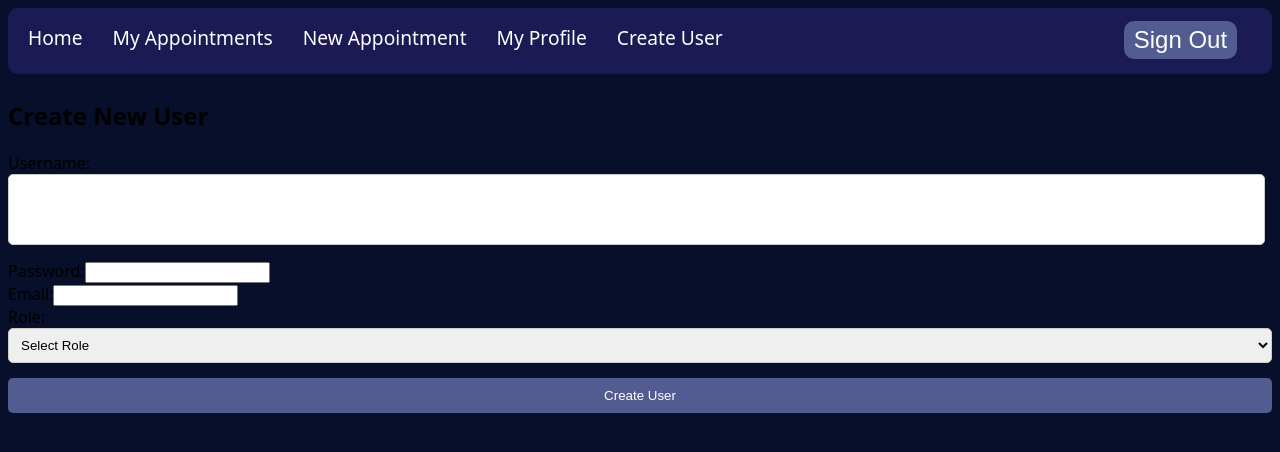
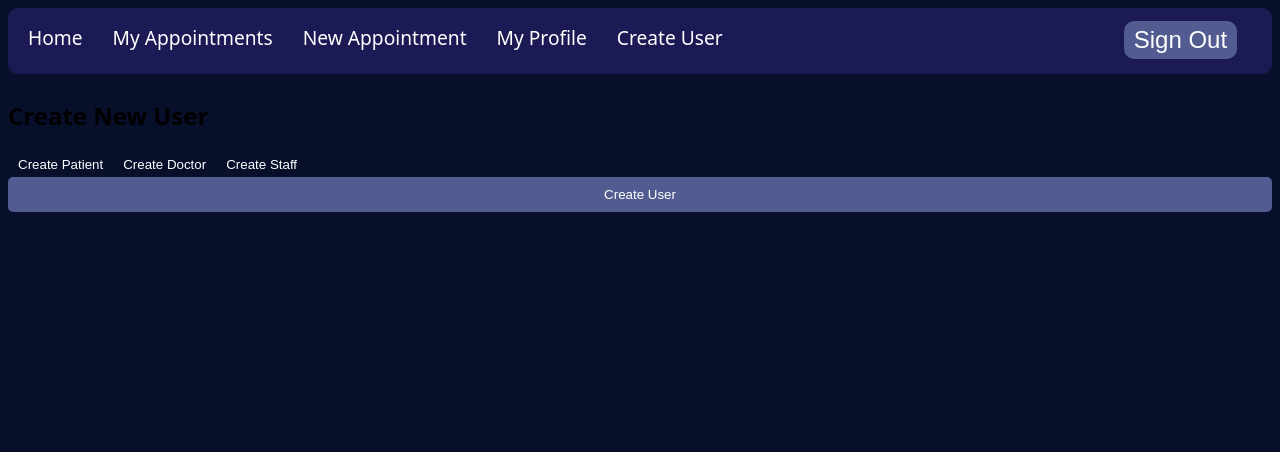
Before and after one commit to danielmp97/COMP231-007-Team-3-W24-, a React (Vite) app in the folder client/: page /create-user in a window 1280 px wide. Shown: the top 452 px of the page. Built offline with nearby package versions, Linux system fonts and the light colour scheme.

Commit message:
ITusercreation2

```diff
--- a/client/src/pages/UserCreation.jsx
+++ b/client/src/pages/UserCreation.jsx
@@ -9,44 +9,125 @@ function UserCreation() {
   const [password, setPassword] = useState('');
   const [email, setEmail] = useState('');
   const [role, setRole] = useState('');
+  const [phone, setPhone] = useState(''); // Add phone state
+  const [gender, setGender] = useState(''); // Add gender state
+  const [age, setAge] = useState(''); // Add age state
+  const [specialty, setSpecialty] = useState('');
 
   // Function to handle form submission
   const handleSubmit = (event) => {
     event.preventDefault();
     // Call API to create user with form data
-    console.log('Form submitted:', { username, password, email, role });
+    console.log('Form submitted:', { username, password, email, role, phone, gender, age });
     // Reset form fields
     setUsername('');
     setPassword('');
     setEmail('');
     setRole('');
+    setPhone('');
+    setGender('');
+    setAge('');
+    setSpecialty('');
   };
 
+  // Function to handle role selection
+  const handleRoleSelect = (selectedRole) => {
+    setRole(selectedRole);
+  };
+
+  // Function to render form fields based on selected role
+  const renderFormFields = () => {
+    switch (role) {
+      case 'patient':
         return (
-    <div className="user-creation-container">
-      <h2>Create New User</h2>
-      <form onSubmit={handleSubmit}>
+          <>
             <div>
-          <label>Username:</label>
+              <label>Name:</label>
               <input type="text" value={username} onChange={(e) => setUsername(e.target.value)} />
-        </div>
-        <div>
-          <label>Password:</label>
-          <input type="password" value={password} onChange={(e) => setPassword(e.target.value)} />
             </div>
             <div>
               <label>Email:</label>
               <input type="email" value={email} onChange={(e) => setEmail(e.target.value)} />
             </div>
             <div>
-          <label>Role:</label>
-          <select value={role} onChange={(e) => setRole(e.target.value)}>
-            <option value="">Select Role</option>
-            <option value="patient">Patient</option>
-            <option value="doctor">Doctor</option>
-            <option value="staff">Staff</option>
+              <label>Phone:</label>
+              <input type="text" value={phone} onChange={(e) => setPhone(e.target.value)} />
+            </div>
+            <div>
+              <label>Gender:</label>
+              <select value={gender} onChange={(e) => setGender(e.target.value)}>
+                <option value="">Select Gender</option>
+                <option value="male">Male</option>
+                <option value="female">Female</option>
               </select>
             </div>
+            <div>
+              <label>Age:</label>
+              <input type="number" value={age} onChange={(e) => setAge(e.target.value)} />
+            </div>
+            <div>
+              <label>Password:</label>
+              <input type="password" value={password} onChange={(e) => setPassword(e.target.value)} />
+            </div>
+          </>
+        );
+        case 'doctor':
+        return (
+          <>
+            <div>
+              <label>Name:</label>
+              <input type="text" value={username} onChange={(e) => setUsername(e.target.value)} />
+            </div>
+            <div>
+              <label>Email:</label>
+              <input type="email" value={email} onChange={(e) => setEmail(e.target.value)} />
+            </div>
+            <div>
+              <label>Phone:</label>
+              <input type="text" value={phone} onChange={(e) => setPhone(e.target.value)} />
+            </div>
+            <div>
+              <label>Specialty:</label>
+              <input type="text" value={specialty} onChange={(e) => setSpecialty(e.target.value)} />
+            </div>
+            <div>
+              <label>Password:</label>
+              <input type="password" value={password} onChange={(e) => setPassword(e.target.value)} />
+            </div>
+          </>
+        );
+      case 'staff':
+        return (
+          <>
+            <div>
+              <label>Name:</label>
+              <input type="text" value={username} onChange={(e) => setUsername(e.target.value)} />
+            </div>
+            <div>
+              <label>Email:</label>
+              <input type="email" value={email} onChange={(e) => setEmail(e.target.value)} />
+            </div>
+            <div>
+              <label>Password:</label>
+              <input type="password" value={password} onChange={(e) => setPassword(e.target.value)} />
+            </div>
+          </>
+        );
+      default:
+        return null;
+    }
+  };
+
+  return (
+    <div className="user-creation-container">
+      <h2>Create New User</h2>
+      <div className="role-buttons">
+        <button onClick={() => handleRoleSelect('patient')}>Create Patient</button>
+        <button onClick={() => handleRoleSelect('doctor')}>Create Doctor</button>
+        <button onClick={() => handleRoleSelect('staff')}>Create Staff</button>
+      </div>
+      <form onSubmit={handleSubmit}>
+        {renderFormFields()}
         <button type="submit">Create User</button>
       </form>
     </div>
```
Lines whose indentation alone changed are shown as unchanged.
